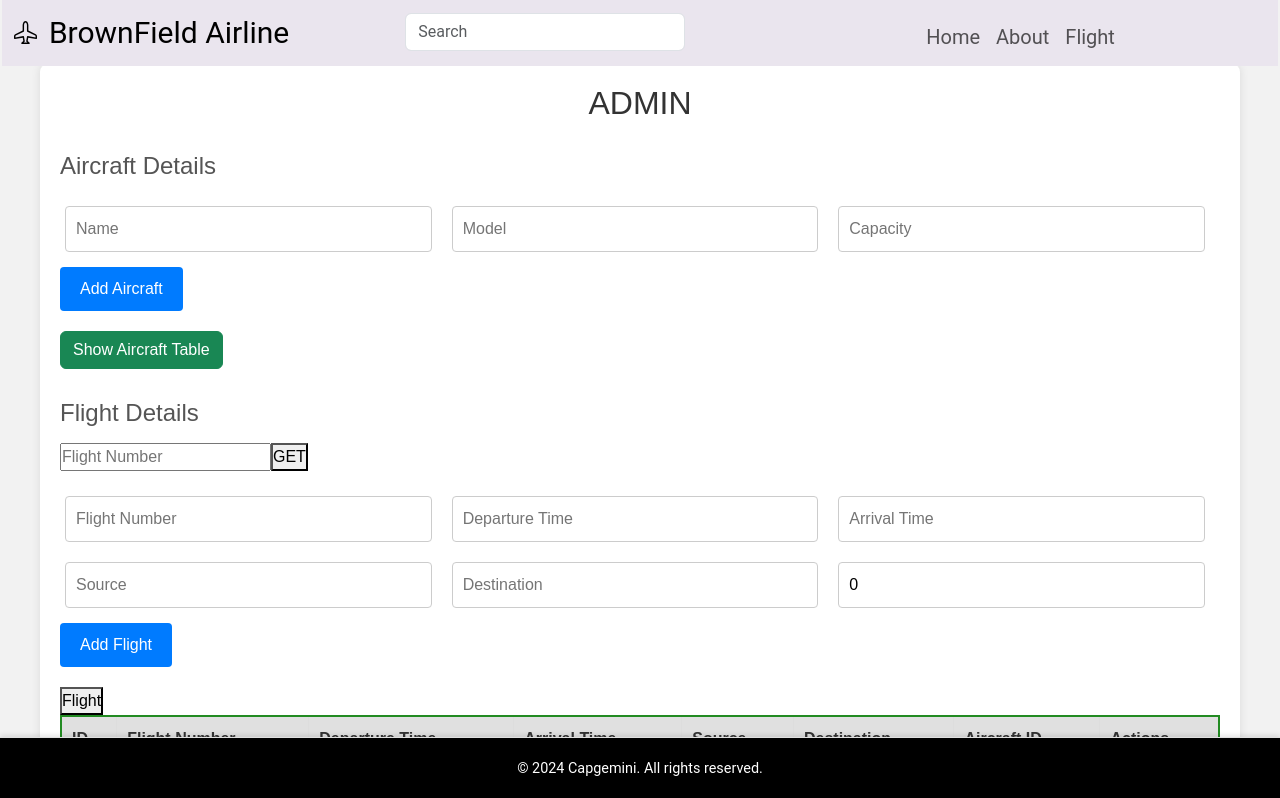
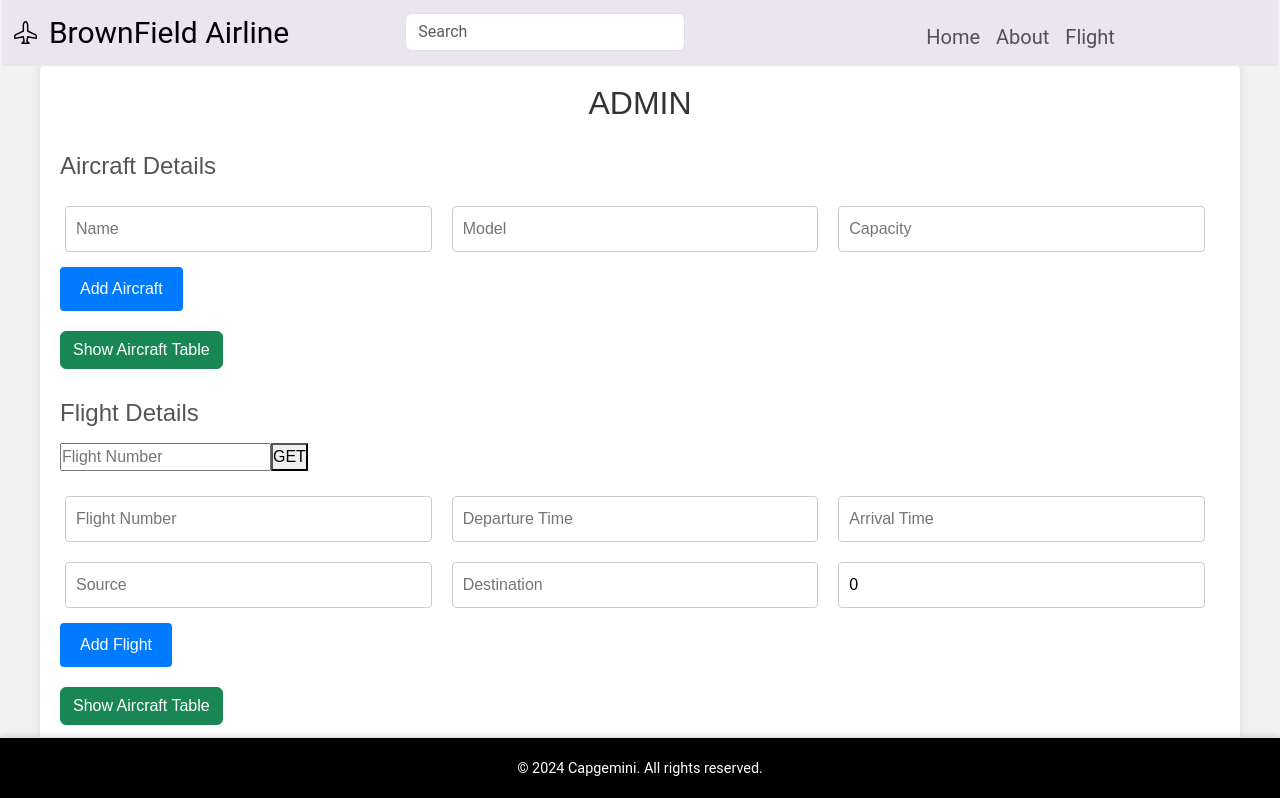
Before and after one commit to deepak1309/Brown-Field-Airlines-UI, a React (Create React App) app: page /Admin in a window 1280 px wide. Shown: the top 798 px of the page. Built offline with nearby package versions, Linux system fonts and the light colour scheme.

Commit message:
Added flight all button

```diff
--- a/src/pages/Admin.js
+++ b/src/pages/Admin.js
@@ -308,7 +308,11 @@ const AdminDetails = () => {
         <button onClick={handleFlight}>Add Flight</button>
       </div>
 
-      <button onClick={flightget}>Flight</button>
+      <button onClick={flightget} type="button" class="btn btn-success">
+        {showFlightTable ? 'Hide Aircraft Table' : 'Show Aircraft Table'}
+      </button>
+      { showFlightTable && (
+      <>
       <table>
         <thead>
           <tr>
@@ -337,6 +341,8 @@ const AdminDetails = () => {
           ))}
         </tbody>
       </table>
+      </>
+      )}
       <div className="pagination">
         <button
           onClick={() => handlePageChange(currentPageFlights - 1, 'flights')}
```
